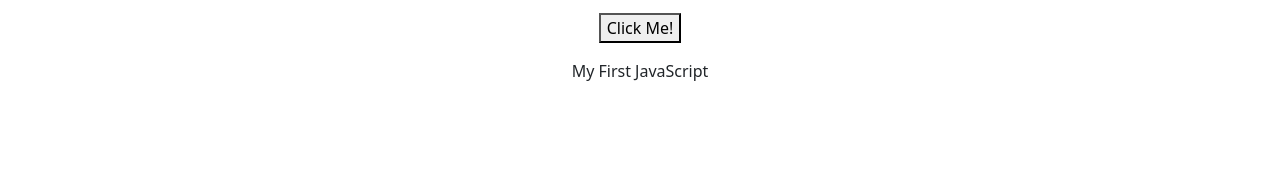
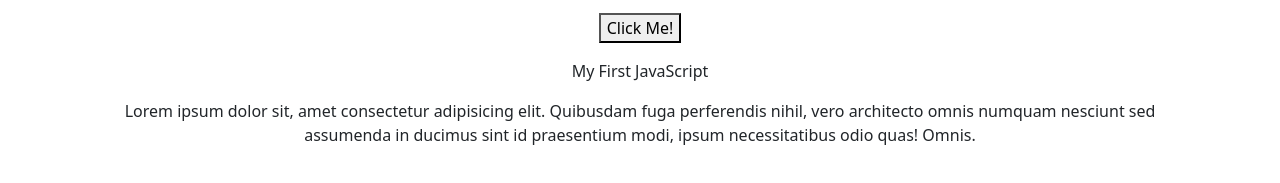
Before and after one commit to Tasitaconte/javascript, a plain HTML site: page index.html in a window 1280 px wide. Shown: the part 595-778 px from the top of the page. Drawn offline with Linux system fonts and the light colour scheme.

Commit message:
inserte un parrafo

```diff
--- a/index.html
+++ b/index.html
@@ -45,6 +45,9 @@
                 <p id="mensaje"></p>
             </div>
 
+            <div>
+                <p>Lorem ipsum dolor sit, amet consectetur adipisicing elit. Quibusdam fuga perferendis nihil, vero architecto omnis numquam nesciunt sed assumenda in ducimus sint id praesentium modi, ipsum necessitatibus odio quas! Omnis.</p>
+            </div>
 
 
         </div>
```
